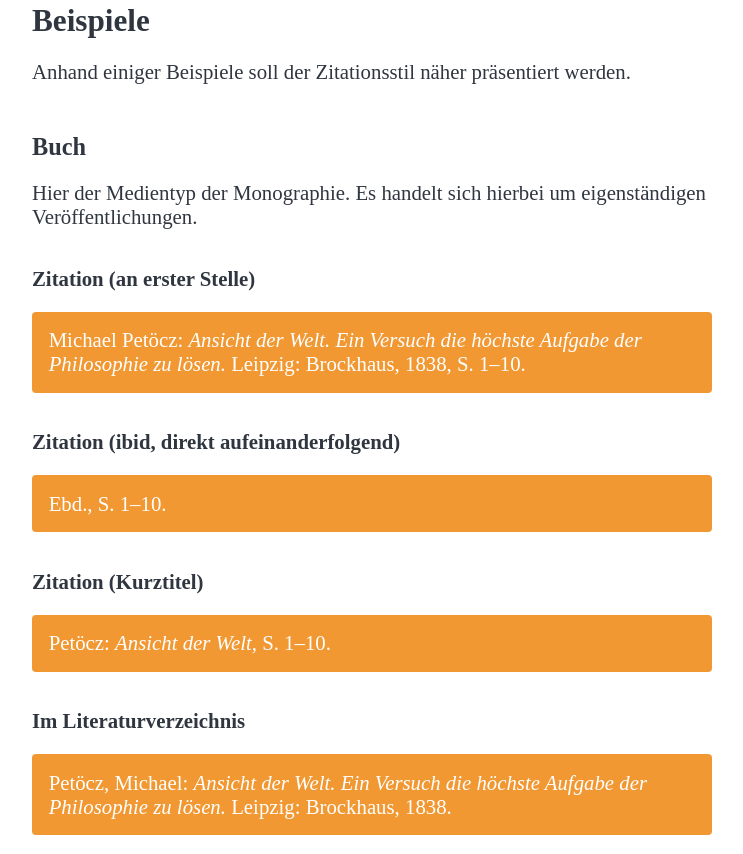
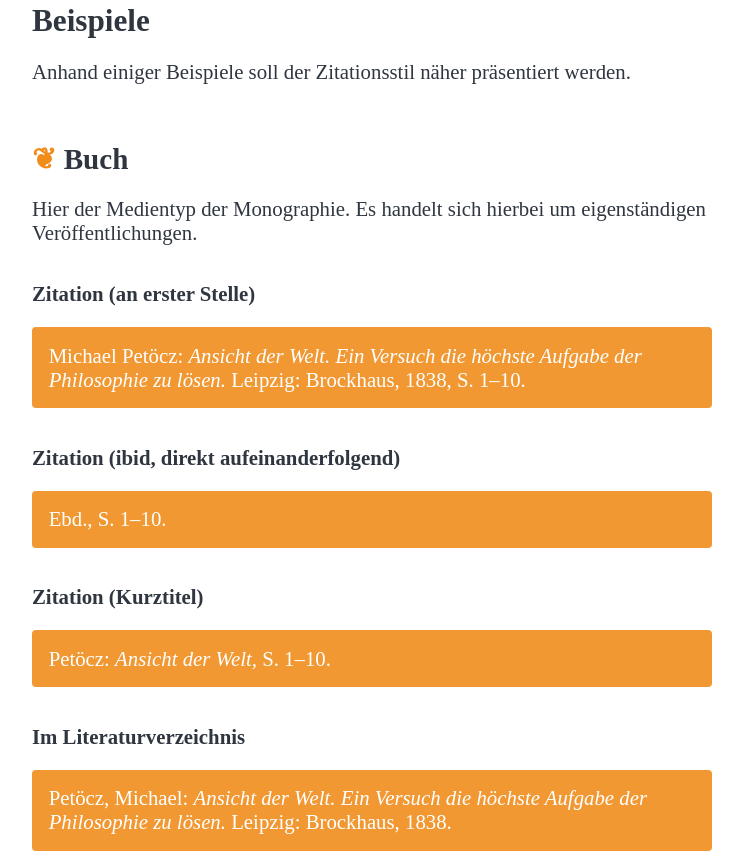
Before and after one commit to maybegeek/hi-pkm, a plain HTML site: page index.htm in a window 1280 px wide. Shown: the part 769-1623 px from the top of the page, without its empty margins (268-1011 px from the left). Drawn offline with Linux system fonts and the light colour scheme; a script that the page names is missing.

Commit message:
added some fleural love
aldus leaf heart

```diff
--- a/layout/css/style.css
+++ b/layout/css/style.css
@@ -74,12 +74,20 @@ article h2 {
 article h3 {
   margin-top: 2em;
   margin-bottom: 0.1em;
+  font-size: 1.4em;
+}
+
+article.beispiele h3::before {
+  content: "❦ ";
+  color: rgba(238, 127, 0, 0.9);
 }
 
 article h4 {
   margin-top: 1.8em;
   margin-bottom: 0.1em;
 }
+
+
 
 p.cit {
   background-color: rgba(238, 127, 0, 0.8);
```
